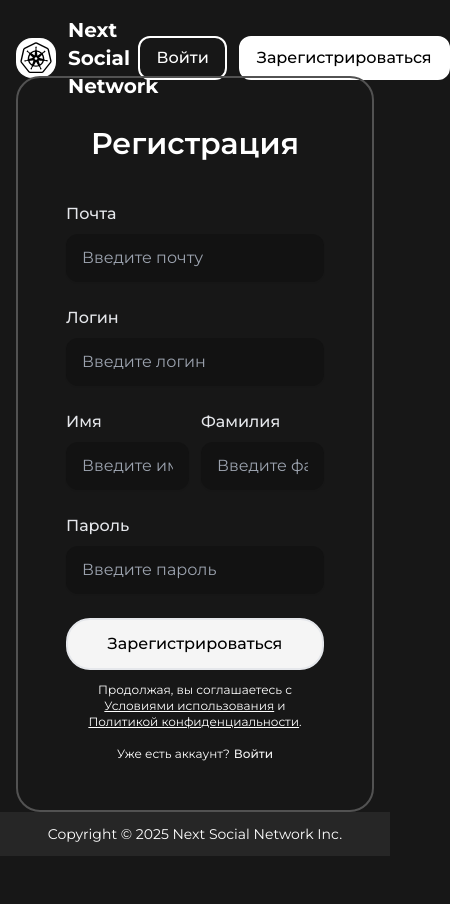
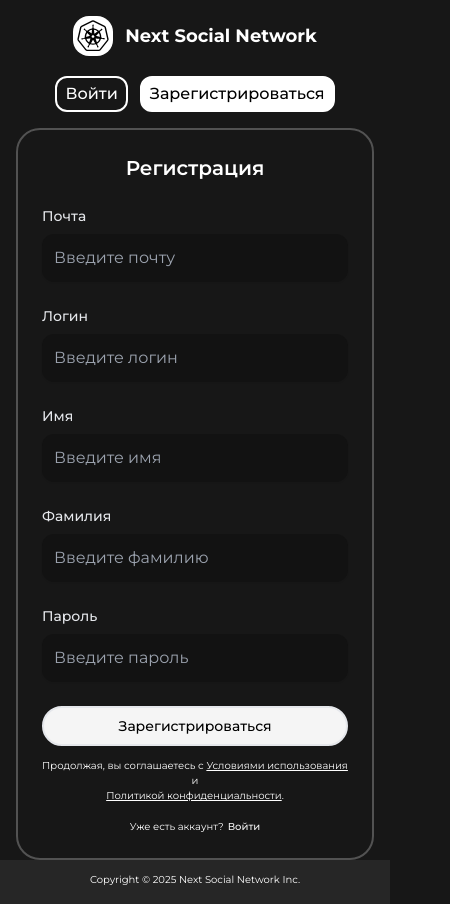
Before and after one commit to sacazidal/next-social-network, a Next.js app: page /signup in a window 390 px wide. Shown: the whole page, 450 px wide, since content can reach past the window. Before the commit the page ends 856 px from the top, so only its background shows below. Built offline with nearby package versions, Linux system fonts and the light colour scheme.

Commit message:
сделал адаптив

```diff
--- a/src/app/signin/page.js
+++ b/src/app/signin/page.js
@@ -86,7 +86,7 @@ const page = () => {
         />
         <BtnForm title={"Войти"} />
       </form>
-      <div className="text-center mt-3 text-xs mb-4">
+      <div className="text-center mt-3 text-[10px] md:text-xs mb-4">
         Продолжая, вы соглашаетесь с{" "}
         <Link
           href={"#"}
@@ -103,7 +103,7 @@ const page = () => {
         </Link>
         .
       </div>
-      <div className="flex w-full text-xs justify-center">
+      <div className="flex w-full text-[10px] md:text-xs justify-center">
         У вас нет учетной записи?
         <Link
           href={"/signup"}
--- a/src/app/signup/page.js
+++ b/src/app/signup/page.js
@@ -80,7 +80,7 @@ const page = () => {
 
   return (
     <FormWrapper>
-      <h1 className="text-3xl font-semibold">
+      <h1 className="text-xl md:text-3xl font-semibold">
         Регистрация
       </h1>
       {error && (
@@ -88,7 +88,7 @@ const page = () => {
       )}
       <form
         onSubmit={handleSubmit}
-        className="space-y-6 w-full mt-10"
+        className="space-y-6 w-full mt-6 md:mt-10"
       >
         <InputForm
           type={"email"}
@@ -106,7 +106,7 @@ const page = () => {
           onChange={(e) => setUsername(e.target.value)}
           placeholder={"Введите логин"}
         />
-        <div className="flex justify-between gap-x-3 w-full">
+        <div className="flex flex-col md:flex-row gap-y-6 justify-between gap-x-3 w-full">
           <InputForm
             type={"text"}
             id={"firstName"}
@@ -134,7 +134,7 @@ const page = () => {
         />
         <BtnForm title={"Зарегистрироваться"} />
       </form>
-      <div className="text-center mt-3 text-xs mb-4">
+      <div className="text-center mt-3 text-[10px] md:text-xs mb-4">
         Продолжая, вы соглашаетесь с{" "}
         <Link
           href={""}
@@ -151,7 +151,7 @@ const page = () => {
         </Link>
         .
       </div>
-      <div className="flex w-full text-xs justify-center">
+      <div className="flex w-full text-[10px] md:text-xs justify-center">
         Уже есть аккаунт?
         <Link
           href={"/signin"}
--- a/src/components/BtnForm.jsx
+++ b/src/components/BtnForm.jsx
@@ -3,7 +3,7 @@ const BtnForm = ({ title }) => {
     <div>
       <button
         type="submit"
-        className="w-full bg-neutral-100 text-black font-medium py-3 px-4 rounded-3xl hover:bg-black border-2 hover:text-white focus:outline-none"
+        className="w-full text-sm md:text-base bg-neutral-100 text-black font-medium py-2 px-3 md:py-3 md:px-4 rounded-3xl hover:bg-black border-2 hover:text-white focus:outline-none"
       >
         {title}
       </button>
--- a/src/components/Footer.jsx
+++ b/src/components/Footer.jsx
@@ -1,7 +1,7 @@
 const Footer = () => {
   return (
     <footer className="bg-neutral-800 h-[44px]">
-      <div className="container mx-auto px-4 md:px-0 py-3 flex items-center justify-center text-sm">
+      <div className="container mx-auto px-4 md:px-0 py-3 flex items-center justify-center text-[10px] md:text-sm">
         Copyright © 2025 Next Social Network Inc.
       </div>
     </footer>
--- a/src/components/FormWrapper.jsx
+++ b/src/components/FormWrapper.jsx
@@ -1,7 +1,7 @@
 const FormWrapper = ({ children }) => {
   return (
-    <div className="flex flex-col items-center justify-center min-h-[calc(100vh-120px)]">
-      <div className="flex flex-col items-center rounded-3xl border-2 border-neutral-600 p-12 w-full max-w-xl">
+    <div className="flex flex-col items-center justify-center min-h-[calc(100vh-172px)] md:min-h-[calc(100vh-120px)]">
+      <div className="flex flex-col items-center rounded-3xl border-2 border-neutral-600 p-6 md:p-12 w-full max-w-xl">
         {children}
       </div>
     </div>
--- a/src/components/Header/ActionHeaderBtn.jsx
+++ b/src/components/Header/ActionHeaderBtn.jsx
@@ -10,7 +10,7 @@ const ActionHeaderBtn = ({
     return (
       <button
         onClick={onClick}
-        className={`flex items-center justify-center py-2 px-4 rounded-xl border-2 border-white font-medium text-base transition-all duration-500 ease-in-out hover:scale-105 hover:shadow-lg ${classname}`}
+        className={`flex items-center justify-center py-1 px-2 md:py-2 md:px-4 rounded-xl border-2 border-white font-medium text-base transition-all duration-500 ease-in-out hover:scale-105 hover:shadow-lg ${classname}`}
       >
         <Link href={href}>{title}</Link>
       </button>
@@ -20,7 +20,7 @@ const ActionHeaderBtn = ({
   return (
     <button
       onClick={onClick}
-      className={`flex items-center justify-center py-2 px-4 rounded-xl border-2 border-white font-medium text-base transition-all duration-500 ease-in-out hover:scale-105 hover:shadow-lg ${classname}`}
+      className={`flex items-center justify-center py-1 px-2 md:py-2 md:px-4 rounded-xl border-2 border-white font-medium text-base transition-all duration-500 ease-in-out hover:scale-105 hover:shadow-lg ${classname}`}
     >
       <Link href={href}>{title}</Link>
     </button>
--- a/src/components/Header/Header.jsx
+++ b/src/components/Header/Header.jsx
@@ -8,8 +8,8 @@ const Header = () => {
   const { isLoggedIn, logout } = useAuth();
 
   return (
-    <header className="py-4 px-4 md:px-0 container mx-auto h-[76px]">
-      <div className="flex gap-x-5 items-center justify-between">
+    <header className="py-4 px-4 md:px-0 container mx-auto h-[128px] md:h-[76px]">
+      <div className="flex flex-col md:flex-row gap-x-5 gap-y-5 items-center justify-between">
         <Logo />
         <div className="flex items-center gap-x-3">
           {isLoggedIn ? (
--- a/src/components/Header/Logo.jsx
+++ b/src/components/Header/Logo.jsx
@@ -16,7 +16,7 @@ const Logo = () => {
         height={sizeImage}
         className="bg-white rounded-2xl group-hover:rotate-12 transition-transform duration-300"
       />
-      <h1 className="text-xl font-bold group-hover:text-blue-500 transition-colors duration-300">
+      <h1 className="text-lg md:text-xl font-bold group-hover:text-blue-500 transition-colors duration-300">
         Next Social Network
       </h1>
     </Link>
--- a/src/components/InputForm.jsx
+++ b/src/components/InputForm.jsx
@@ -10,7 +10,7 @@ const InputForm = ({
     <div>
       <label
         htmlFor={id}
-        className="block text-base font-medium text-gray-200"
+        className="block text-sm md:text-base font-medium text-gray-200"
       >
         {title}
       </label>
@@ -19,7 +19,7 @@ const InputForm = ({
         id={id}
         value={value}
         onChange={onChange}
-        className={`mt-2 block w-full px-4 py-3 borde rounded-xl shadow-sm focus:outline-none focus:ring-2 focus:ring-white`}
+        className={`mt-2 block w-full px-3 py-3 md:px-4 md:py-3 borde rounded-xl shadow-sm focus:outline-none focus:ring-2 focus:ring-white`}
         placeholder={placeholder}
       />
     </div>
```
